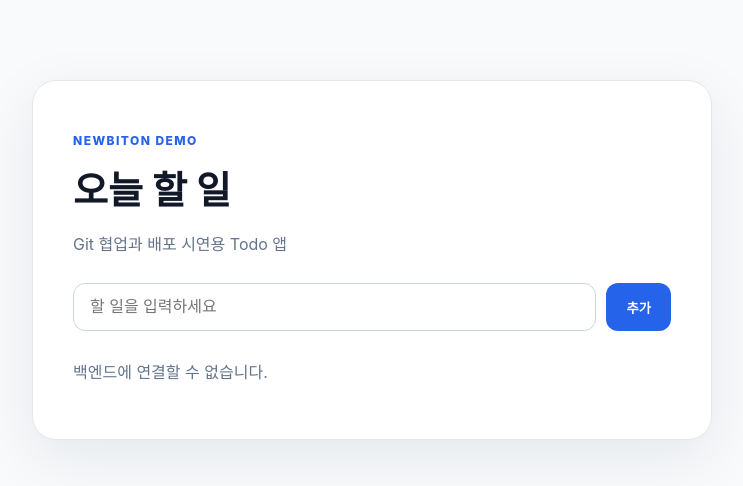
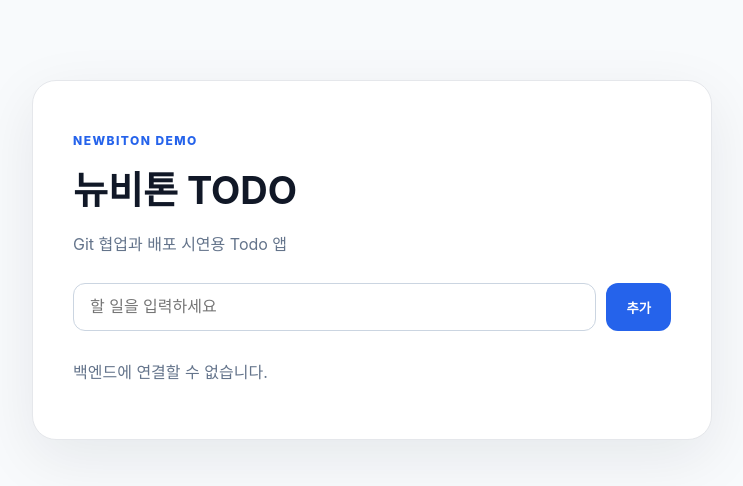
Before and after one commit to t2easure/newbiton-demo, a website built with Vite: page frontend/index.html in a window 1280 px wide. Shown: the whole page, without its empty margins (268-1011 px from the left). Built offline with nearby package versions, Linux system fonts and the light colour scheme; no server answers.

Commit message:
feat: 메인 제목 변경

```diff
--- a/frontend/index.html
+++ b/frontend/index.html
@@ -8,7 +8,7 @@
 <body>
   <main class="container">
     <p class="eyebrow">NEWBITON DEMO</p>
-    <h1>오늘 할 일</h1>
+    <h1>뉴비톤 TODO</h1>
     <p class="description">Git 협업과 배포 시연용 Todo 앱</p>
     <form id="todo-form">
       <input id="todo-input" placeholder="할 일을 입력하세요">
```
